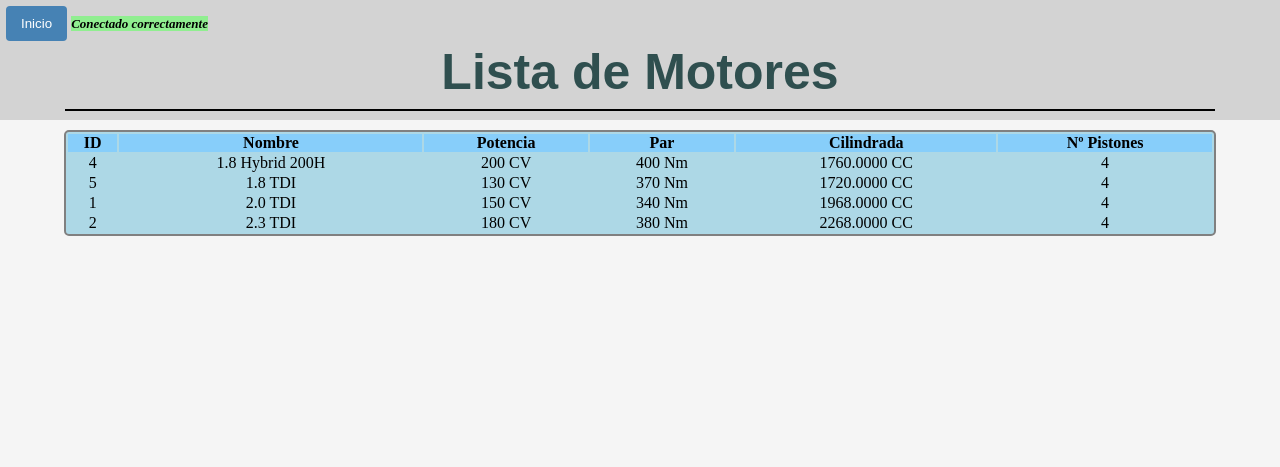
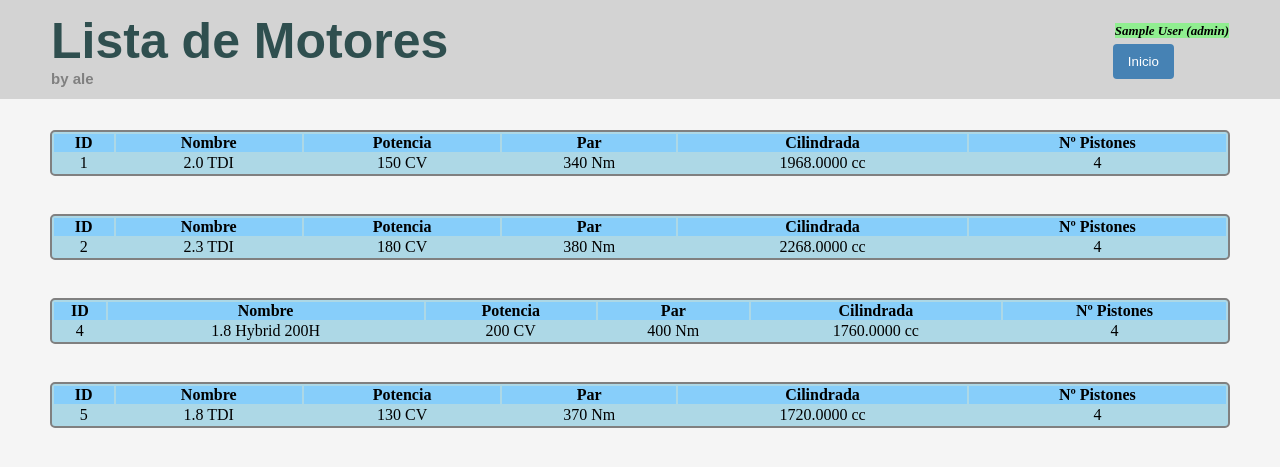
Before and after one commit to alex-ctrl-botardo/autos, a PHP site: page /Motor/listar_motor.php in a window 1280 px wide. Shown: the top 467 px of the page. Run offline with PHP 8.4, Linux system fonts and the light colour scheme; the visitor is signed in with stand-in values (Sample User, id 1); data comes from the database, SQL or seed files in the repository; data that the repository does not hold is empty.

Commit message:
Cambios en estilos, ahora encaja.

```diff
--- a/Motor/listar_motor.php
+++ b/Motor/listar_motor.php
@@ -2,7 +2,7 @@
 include "../conexion.php";
 require_once "../sesion.php";
 
-
+$orden = "id_motor";
 //seleccion
 $stmt = $conn->prepare(
     "SELECT
@@ -10,7 +10,7 @@ $stmt = $conn->prepare(
     FROM
         Motor
     ORDER BY
-        nombre"
+        $orden"
 );
 
 $stmt->execute();
@@ -42,15 +42,18 @@ $resultado_listar_motor = $stmt->get_result();
 
     <body>
         <div class="cabecera">
-            <a href="/autos/index.php" ><button class="btn-inicio">Inicio</button></a>
-            <?php if ($conn): ?>
-                <p class="mensaje-conexion">Conectado correctamente</p>
-            <?php endif; ?>
-            <h2 class="titulo">Lista de Motores</h2>
-            <hr class="linea-titulo">
+            <h2 class="titulo">Lista de Motores<p class="titulito">by ale</p></h2>
+            <div class="usuario">
+                <span class="mensaje-conexion">
+                    <?= $_SESSION['usuario'] ?> (<?= $_SESSION['rol']?>)
+                </span><br>
+                <a href="/autos/index.php"><button class="btn-inicio">Inicio</button></a>
+                <!-- <a href="/autos/logout.php"><button class="btn-inicio">Cerrar sesión</button></a> -->
+            </div>
         </div>
 
         <div class="div-tablas">
+            <?php while ($fila = $resultado_listar_motor->fetch_assoc()): ?>
             <table class="tablas">
                 <tr class="cabecera-tabla">
                     <th>ID</th>
@@ -61,20 +64,18 @@ $resultado_listar_motor = $stmt->get_result();
                     <th>Nº Pistones</th>
                     <!-- <th>Marca</th> -->
                 </tr>
-
-
-                <?php while ($fila = $resultado_listar_motor->fetch_assoc()): ?>
                 <tr>
                     <td> <?= $fila["id_motor"] ?></td>
                     <td> <?= htmlspecialchars($fila["nombre"]) ?> </td>
                     <td> <?= htmlspecialchars($fila["potencia"]) ?> CV</td>
                     <td> <?= htmlspecialchars($fila["par"]) ?> Nm</td>
-                        <td> <?= htmlspecialchars($fila["cilindrada"]) ?> CC</td>
+                    <td> <?= htmlspecialchars($fila["cilindrada"]) ?> cc</td>
                     <td> <?= htmlspecialchars($fila["num_pistones"]) ?> </td>
                     <!-- <td> <?= htmlspecialchars($fila["id_marca"]) ?> </td> -->
                 </tr>
+            </table>
+            <br>
             <?php endwhile ?>
-            </table>
         </div>
     </body>
 </html>
--- a/css/estilos-formularios.css
+++ b/css/estilos-formularios.css
@@ -1,7 +1,7 @@
 .form {
-    width: 90%;
     margin: 0 auto;
     margin-top: 130px;
+    margin-left: 50px;
 }
 
 .form-grid {
--- a/css/estilos-listas.css
+++ b/css/estilos-listas.css
@@ -1,15 +1,17 @@
 /* Tabla */
 .div-tablas {
     margin-top: 130px;
-
+    margin-left: 50px;
+    margin-right: 50px;
 }
     .tablas {
         background-color: lightblue;
         border: 2px solid;
         border-color: gray;
         border-radius: 5px ;
-        width: 90%;
+        width: 100%;
         margin: 0 auto;
+        margin-bottom: 20px;
     }
 
     /* Cabecera de la tabla*/
--- a/css/estilos.css
+++ b/css/estilos.css
@@ -17,23 +17,31 @@
     background-color: lightgray;
     padding: 1px;
     margin-bottom: 1px;
+    justify-content: space-between;
+    display: flex;
+    padding-top: 10px;
+    padding-bottom: 10px;
 }
 
     /* Boton para ir la inicio */
     .btn-inicio {
-        order: 1;
+        order: 2;
         background-color: steelblue;
         color: white;
         border: none;
         padding: 10px 15px;
         border-radius: 4px;
+        margin: auto;
         margin-top: 5px;
         margin-left: 5px;
+        cursor: pointer;
     }
 
     /* Mensaje conectado correctamente */
     .mensaje-conexion {
-        order: 2;
+        order: 1;
+        margin-left: 7px;
+        text-align: center;
         font-size: small;
         color: black;
         font-style: oblique;
@@ -51,6 +59,13 @@
         background-color: lightcoral;
         display: inline;
     }
+
+    .usuario {
+        margin: auto;
+        margin-left: auto;
+        margin-right: 50px;
+        display: block;
+    }
 /* CABECERA */
 
 
@@ -58,10 +73,17 @@
 /* Mensaje del Titulo*/
 .titulo {
     font-family: Arial, Helvetica, sans-serif;
-    text-align: center;
     color: darkslategray;
     font-size: 50px;
     margin: 2px auto;
+    margin-left: 50px ;
+    display: inline;
+}
+
+.titulito {
+    text-align: start;
+    font-size: 15px;
+    color: gray;
 }
 
     /* Linea de debajo de la cabecera*/
@@ -78,7 +100,7 @@
 /* INDEX */
     .contenido-index {
         margin-top: 100px;
-        padding: 20px 40px;
+        padding: 20px 50px;
     }
 
     .seccion-index {
@@ -115,8 +137,24 @@
     .cabecera h2 {
         text-align: center;
     }
+
+
+
+
 /* INDEX */
 
 html {
     background-color: whitesmoke;
 }
+
+/*Login*/
+.form_login label, input{
+    text-align: center;
+}
+
+.form_login hr {
+    border: none;
+    border-top: 2px solid black;
+    width: 100%;
+    margin: 8px auto;
+}
--- a/sesion.php
+++ b/sesion.php
@@ -1,7 +1,9 @@
 <?php
+
 session_start();
 if (!isset($_SESSION['usuario'])) {
     header("Location: /autos/login.php");
     exit();
 }
+
 ?>
```
Also changed, not shown: Marca/formulario_marca.php (+18 -11 lines), Motor/formulario_motor.php (+8 -6 lines), index.php (+22 -18 lines), login.php (+7 -5 lines). Lines whose indentation alone changed are shown as unchanged.
